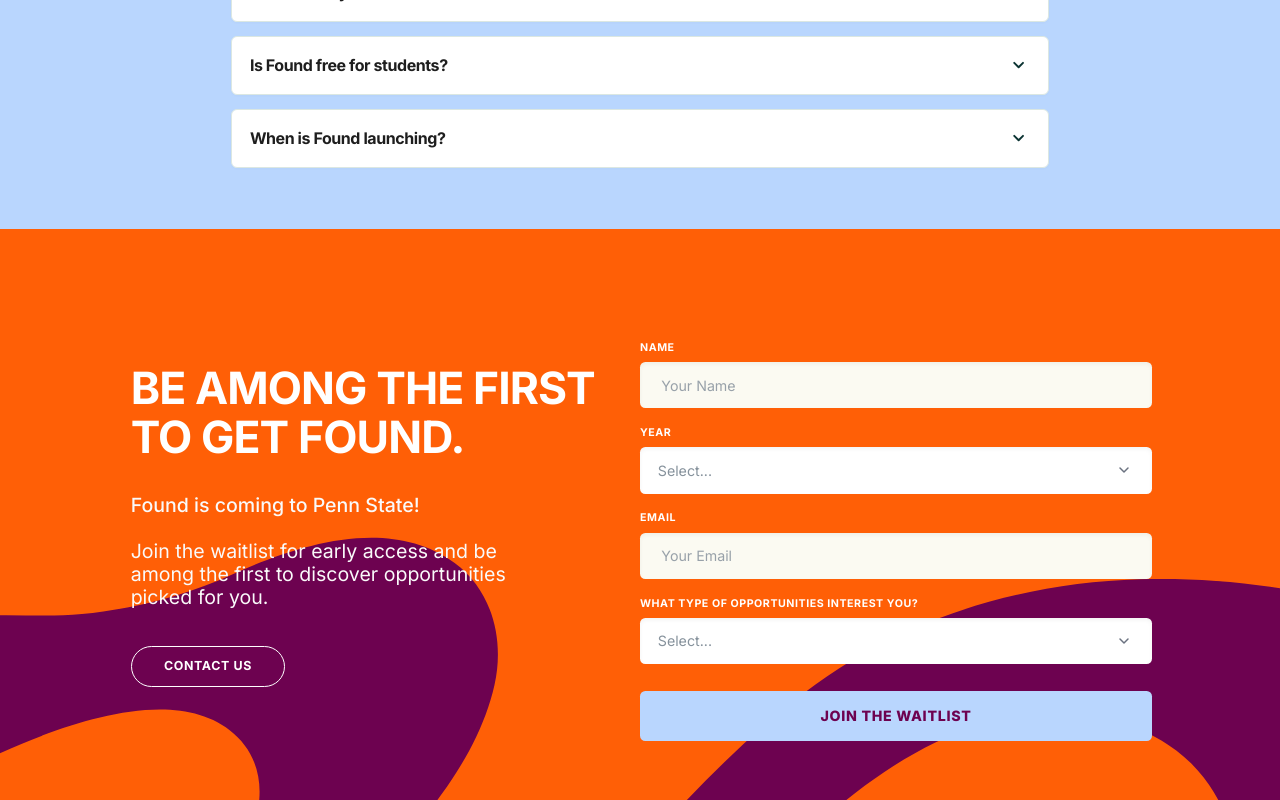
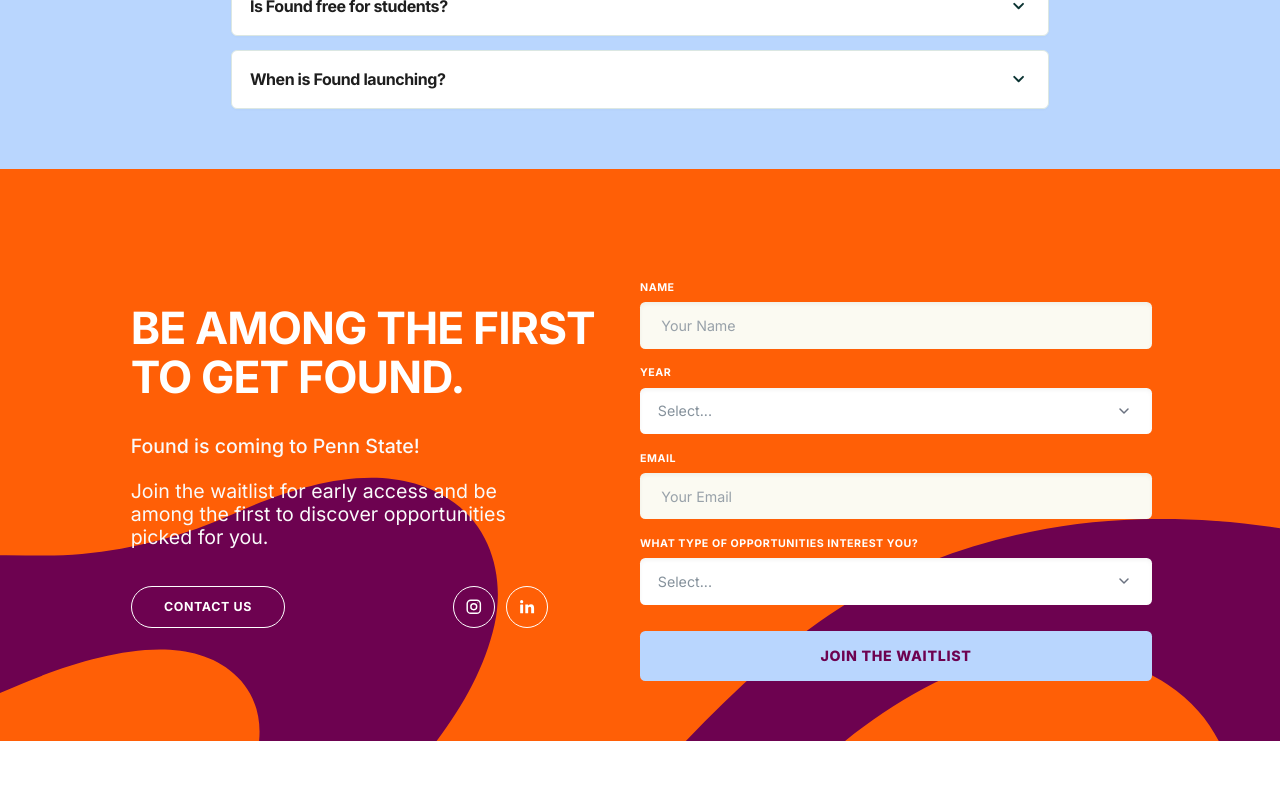
Before and after one commit to found0000/found, a React (Vite) app: page / in a window 1280 px wide. Shown: the part 3710-4510 px from the top of the page. After the commit the page ends 4451 px from the top, so only its background shows below. Built offline with nearby package versions, Linux system fonts and the light colour scheme.

Commit message:
Add Instagram and LinkedIn links next to Contact us, tighten section 4 spacing

```diff
--- a/src/components/Discover.jsx
+++ b/src/components/Discover.jsx
@@ -32,8 +32,6 @@ const CardOneDesktopStickers = () => (
     <Deco box={[660.71, 223.65, 302.94, 151.37]} size={[290, 92.308]} rotate={-12.17}>
       <div className="w-full h-full flex items-center justify-center">
         <p className="opsz-28 text-center text-brand-ink leading-[1.15]" style={{ fontSize: u(19) }}>
-          <span className="font-semibold">Great Opportunities.</span>
-          <br />
           <span className="font-semibold">Zero subscription fees.</span>
           <br />
           Found is free for all students.
@@ -48,7 +46,7 @@ const CardOneDesktopStickers = () => (
         FOUND FACT
       </Button>
     </Deco>
-    <div className="absolute inset-0 pointer-events-none" style={{ transform: 'translateY(calc(var(--gd) * var(--u)))' }}>
+    <div className="absolute inset-0 pointer-events-none" style={{ transform: 'translateY(calc(var(--gb) * var(--u)))' }}>
     <Deco box={[29, 475, 214.44, 57.68]} size={[214, 56]} rotate={-0.45}>
       <Button tone="orange" onClick={scrollToWaitlist} className="opsz-28 font-medium pointer-events-auto w-full h-full tracking-[-0.02em]" style={{ borderWidth: u(2), fontSize: u(17) }}>
         JOIN THE WAITLIST
@@ -123,9 +121,10 @@ const CardOne = () => (
 
 const Discover = () => {
   return (
-    // --gm / --gd: extra height (mobile / desktop units) the longer copy needs; the button,
-    // mobile stickers and card bottom move down by this much.
-    <section className="relative bg-brand-sky" style={{ '--gm': 82, '--gd': 67 }}>
+    // --gm / --gd: extra card height (mobile / desktop units) the copy needs. On mobile the button and
+    // stickers move down by --gm; on desktop the button moves by --gb so it sits under the text, while the
+    // card keeps the height the sticker cluster on the right needs.
+    <section className="relative bg-brand-sky" style={{ '--gm': 9, '--gd': 0, '--gb': -56 }}>
       <MarqueeBanner variant="hub" tone="purple" />
       <div className="relative w-full -mt-[calc(1*var(--m))] lg:mt-0 h-[calc((575+var(--gm))*var(--m))] lg:h-[calc((746+var(--gd))*var(--u))]">
         <CardOne />
--- a/src/components/FooterForm.jsx
+++ b/src/components/FooterForm.jsx
@@ -153,12 +153,56 @@ const TextField = ({ id, label, type = 'text', placeholder, value, onChange, req
 );
 
 // Pill-shaped outline button with a thin white border (Figma v2).
+// Round outline links to Found's social pages, shown next to "Contact us".
+const SOCIAL_LINKS = [
+  {
+    label: 'Found on Instagram',
+    href: 'https://www.instagram.com/foundcampus',
+    icon: (
+      <svg viewBox="0 0 24 24" fill="none" stroke="currentColor" strokeWidth="2" aria-hidden="true" className="w-full h-full">
+        <rect x="3" y="3" width="18" height="18" rx="5" />
+        <circle cx="12" cy="12" r="4" />
+        <circle cx="17.5" cy="6.5" r="0.6" fill="currentColor" stroke="none" />
+      </svg>
+    ),
+  },
+  {
+    label: 'Found on LinkedIn',
+    href: 'https://www.linkedin.com/company/usefound/',
+    icon: (
+      <svg viewBox="0 0 24 24" fill="currentColor" aria-hidden="true" className="w-full h-full">
+        <circle cx="5" cy="5" r="2.2" />
+        <rect x="3" y="9" width="4" height="12" rx="0.6" />
+        <path d="M10 9h3.8v1.7c.6-1 1.9-2 3.9-2 3.2 0 4.3 2 4.3 5.1V21h-4v-6.4c0-1.5-.3-2.8-2-2.8s-2.1 1.3-2.1 2.8V21H10z" />
+      </svg>
+    ),
+  },
+];
+
+const Connect = ({ className = '' }) => (
+  <ul className={`flex list-none m-0 p-0 gap-[calc(12*var(--k))] ${className}`} aria-label="Found on social media">
+    {SOCIAL_LINKS.map((link) => (
+      <li key={link.href}>
+        <a
+          href={link.href}
+          target="_blank"
+          rel="noopener noreferrer"
+          aria-label={link.label}
+          className="flex items-center justify-center rounded-full border border-white text-white transition hover:bg-white hover:text-brand-orange w-[calc(40*var(--k))] h-[calc(40*var(--k))] p-[calc(10.5*var(--k))] lg:w-[calc(47*var(--k))] lg:h-[calc(47*var(--k))] lg:p-[calc(12.5*var(--k))] focus-visible:outline focus-visible:outline-2 focus-visible:outline-offset-2 focus-visible:outline-white"
+        >
+          {link.icon}
+        </a>
+      </li>
+    ))}
+  </ul>
+);
+
 const ContactButton = ({ className }) => (
   <Button
     as="a"
     href="mailto:hello@usefound.co"
     tone="outline"
-    className={`rounded-full !border font-bold tracking-[0.05em] ${className}`}
+    className={`rounded-full !border font-bold tracking-[0.05em] hover:bg-white hover:text-brand-orange hover:brightness-100 ${className}`}
   >
     CONTACT US
   </Button>
@@ -238,7 +282,11 @@ const FooterForm = () => {
           <p className="opsz-28 text-[#FAFAFA] mt-[calc(21*var(--k))] w-[calc(343*var(--k))] lg:w-[calc(469*var(--k))] text-[length:calc(18*var(--k))] leading-[calc(21*var(--k))] lg:mt-[calc(27*var(--k))] lg:text-[length:calc(22*var(--k))] lg:leading-[calc(26*var(--k))]">
             Join the waitlist for early access and be among the first to discover opportunities picked for you.
           </p>
-          <ContactButton className="mt-[calc(21*var(--k))] w-[calc(154*var(--k))] h-[calc(40*var(--k))] text-[length:calc(14*var(--k))] lg:mt-[calc(41*var(--k))] lg:w-[calc(174*var(--k))] lg:h-[calc(47*var(--k))]" />
+          {/* Contact on the left, social links on the right, spanning the paragraph's width */}
+          <div className="flex items-center justify-between mt-[calc(21*var(--k))] w-[calc(343*var(--k))] lg:mt-[calc(41*var(--k))] lg:w-[calc(469*var(--k))]">
+            <ContactButton className="w-[calc(154*var(--k))] h-[calc(40*var(--k))] text-[length:calc(14*var(--k))] lg:w-[calc(174*var(--k))] lg:h-[calc(47*var(--k))]" />
+            <Connect />
+          </div>
         </div>
 
         {/* Form */}
```
